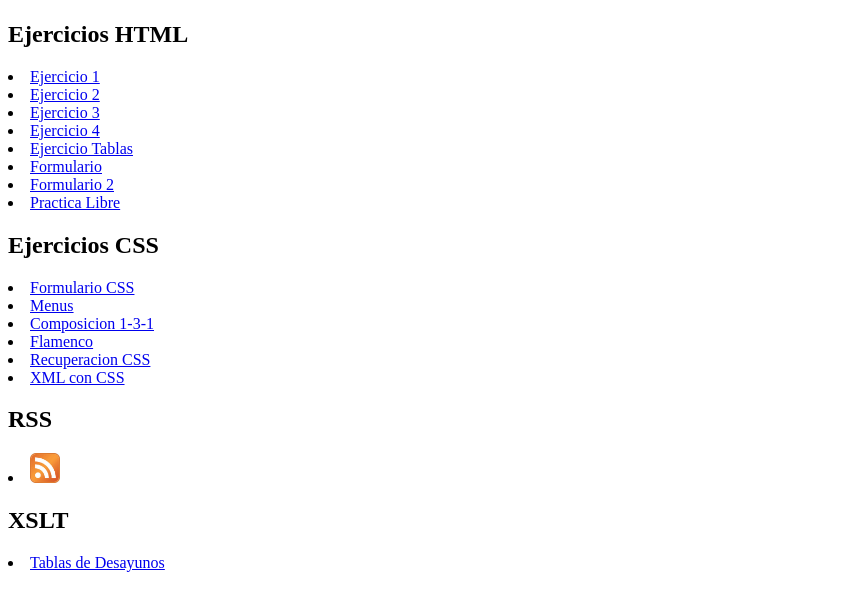
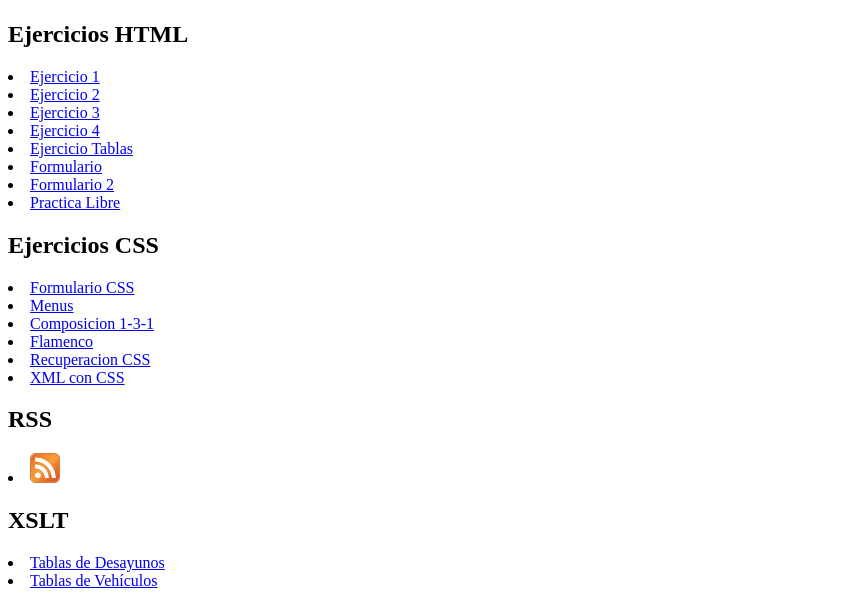
Before and after one commit to oabaorg2004/oabaorg2004.github.io, a plain HTML site: page index.html in a window 1280 px wide. Shown: the part 417-1015 px from the top of the page, without its empty margins (0-854 px from the left). Drawn offline with Linux system fonts and the light colour scheme.

Commit message:
Update index.html

```diff
--- a/index.html
+++ b/index.html
@@ -41,6 +41,7 @@
 		<li> <a href="mi_rss.xml"><img src="imagenes/rss.jpeg" height="30" width="30"></a> </li>
 		<h2>XSLT</h2>
 		<li> <a href="desayunoTabla.xml" > Tablas de Desayunos </a> </li>
+		<li> <a href="vehiculos.xml" > Tablas de Vehículos </a> </li>
 	</section>
 
 </body>
```
